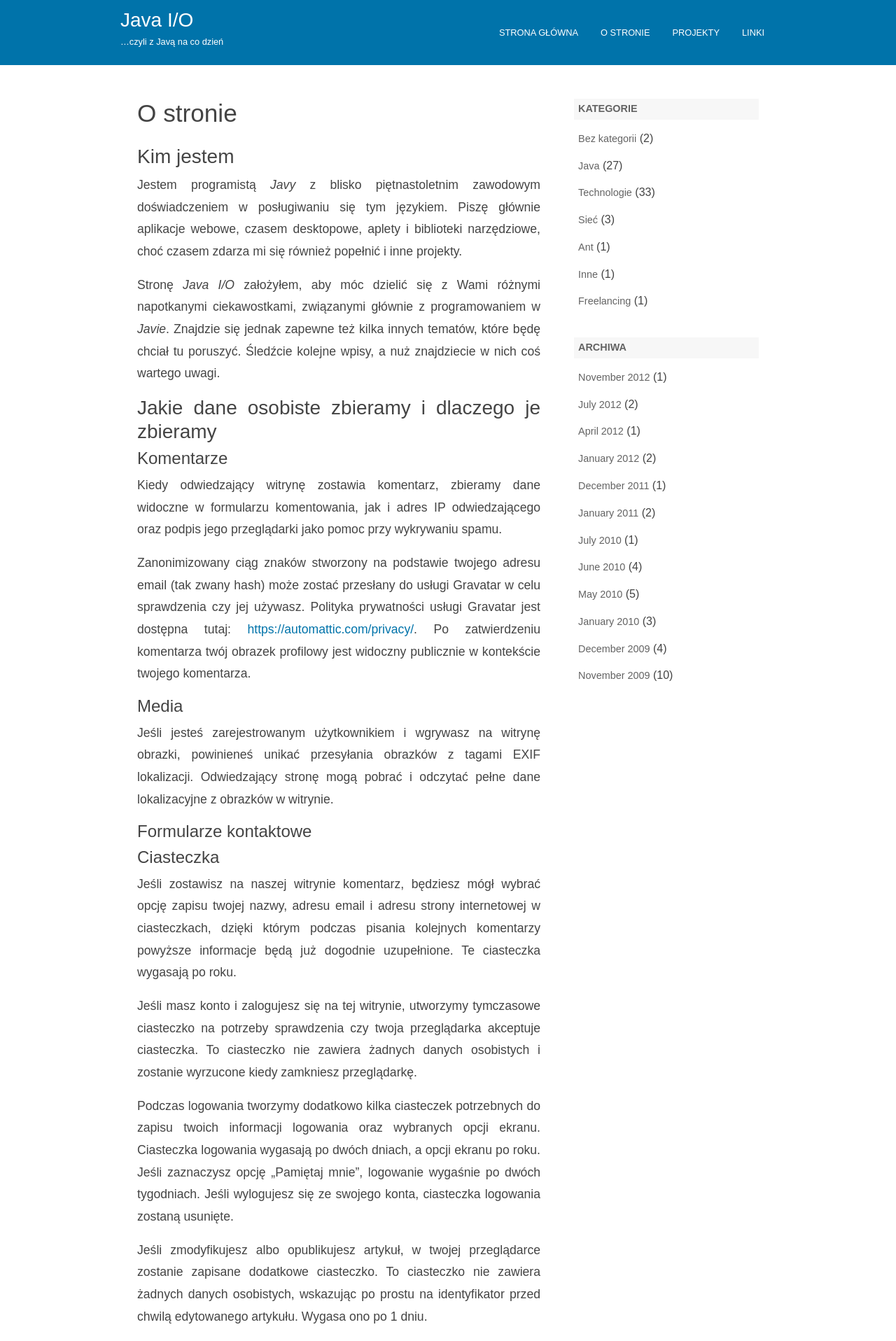
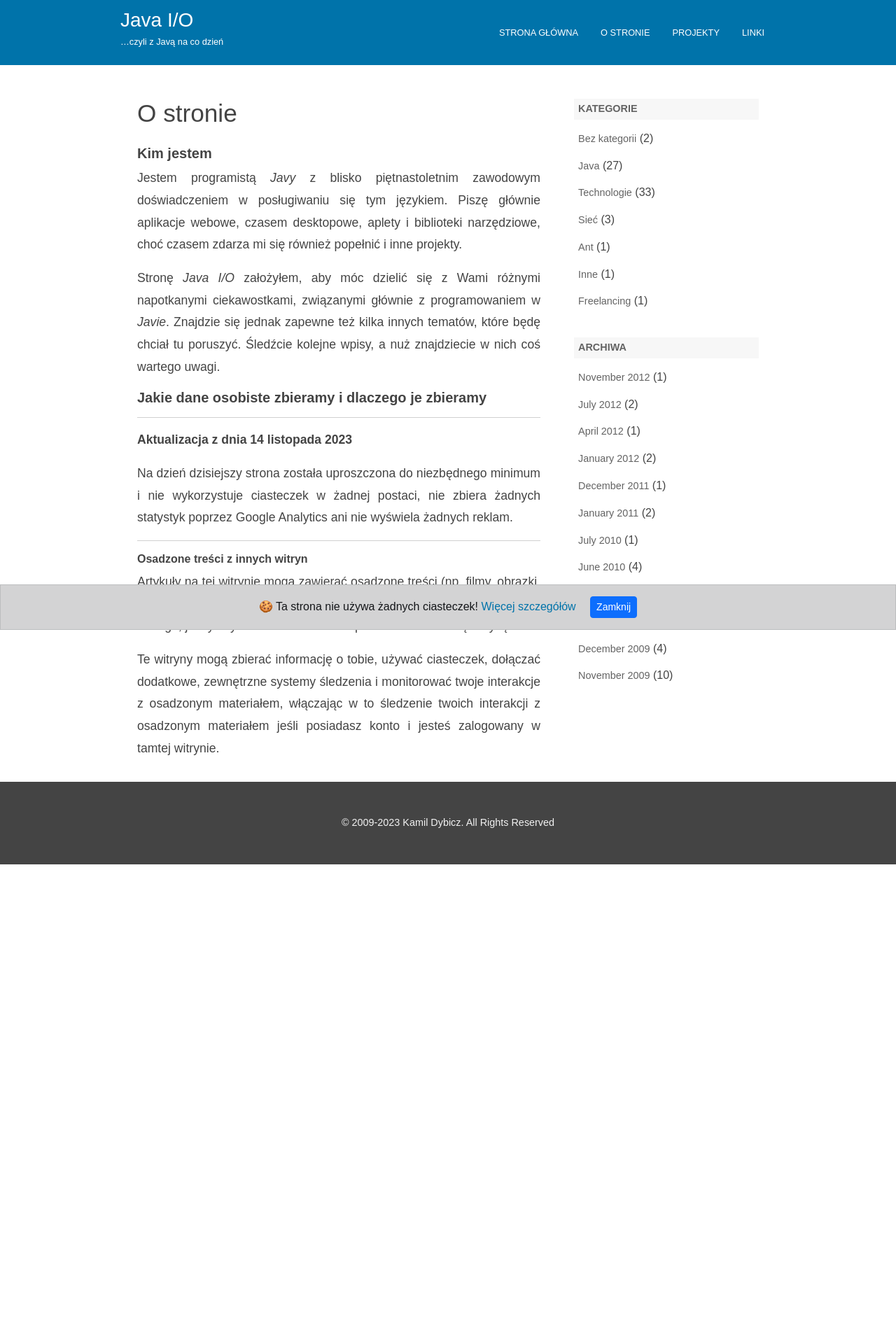
Before and after one commit to kdybicz/kdybicz.github.io, a Jekyll site: the page built from about.markdown, in a window 1280 px wide. Shown: the top 1916 px of the page at 70% size. Built offline with Jekyll 4.4.1, drawn with Linux system fonts in a browser that asks for light colours; some web fonts are replaced; after the commit the page ends 1235 px from its top, so only the background shows below that; some of the changed text lies outside the part shown.

Commit message:
cookie banner and simplified about page

```diff
--- /dev/null
+++ b/_includes/cookies.html
@@ -0,0 +1,11 @@
+<!-- Cookie Banner -->
+<div id="cookie-banner" class="alert alert-dark text-center mb-0" role="alert">
+  🍪 Ta strona nie używa żadnych ciasteczek!
+  <a href="{% link about.markdown %}" target="blank">Więcej szczegółów</a>
+  <button type="button" class="btn btn-primary btn-sm ms-3" onclick="window.hideCookieBanner()">
+    Zamknij
+  </button>
+</div>
+
+<script src="/assets/js/cookies.js"></script>
+<!-- End of Cookie Banner -->
--- a/_layouts/base.html
+++ b/_layouts/base.html
@@ -28,6 +28,8 @@
 
     {% include footer.html %}
 
+    {% include cookies.html %}
+
     <script src="https://cdn.jsdelivr.net/npm/bootstrap@5.2.3/dist/js/bootstrap.bundle.min.js" integrity="sha384-kenU1KFdBIe4zVF0s0G1M5b4hcpxyD9F7jL+jjXkk+Q2h455rYXK/7HAuoJl+0I4" crossorigin="anonymous"></script>
 
   </body>
--- a/about.markdown
+++ b/about.markdown
@@ -4,16 +4,23 @@ title: O stronie
 permalink: /o-stronie/
 ---
 
-### Kim jestem
+##### **Kim jestem**
 
 Jestem programistą *Javy* z blisko piętnastoletnim zawodowym doświadczeniem w posługiwaniu się tym językiem. Piszę głównie aplikacje webowe, czasem desktopowe, aplety i biblioteki narzędziowe, choć czasem zdarza mi się również popełnić i inne projekty.
 
 Stronę *Java I/O* założyłem, aby móc dzielić się z Wami różnymi napotkanymi ciekawostkami, związanymi głównie z programowaniem w *Javie*. Znajdzie się jednak zapewne też kilka innych tematów, które będę chciał tu poruszyć. Śledźcie kolejne wpisy, a nuż znajdziecie w nich coś wartego uwagi.
 
 
-### Jakie dane osobiste zbieramy i dlaczego je zbieramy
+##### **Jakie dane osobiste zbieramy i dlaczego je zbieramy**
 
-#### Komentarze
+---
+**Aktualizacja z dnia 14 listopada 2023**
+
+Na dzień dzisiejszy strona została uproszczona do niezbędnego minimum i nie wykorzystuje ciasteczek w żadnej postaci, nie zbiera żadnych statystyk poprzez Google Analytics ani nie wyświela żadnych reklam.
+
+---
+
+<!-- #### Komentarze
 
 Kiedy odwiedzający witrynę zostawia komentarz, zbieramy dane widoczne w formularzu komentowania, jak i adres IP odwiedzającego oraz podpis jego przeglądarki jako pomoc przy wykrywaniu spamu.
 
@@ -36,22 +43,22 @@ Jeśli masz konto i zalogujesz się na tej witrynie, utworzymy tymczasowe ciaste
 
 Podczas logowania tworzymy dodatkowo kilka ciasteczek potrzebnych do zapisu twoich informacji logowania oraz wybranych opcji ekranu. Ciasteczka logowania wygasają po dwóch dniach, a opcji ekranu po roku. Jeśli zaznaczysz opcję „Pamiętaj mnie”, logowanie wygaśnie po dwóch tygodniach. Jeśli wylogujesz się ze swojego konta, ciasteczka logowania zostaną usunięte.
 
-Jeśli zmodyfikujesz albo opublikujesz artykuł, w twojej przeglądarce zostanie zapisane dodatkowe ciasteczko. To ciasteczko nie zawiera żadnych danych osobistych, wskazując po prostu na identyfikator przed chwilą edytowanego artykułu. Wygasa ono po 1 dniu.
+Jeśli zmodyfikujesz albo opublikujesz artykuł, w twojej przeglądarce zostanie zapisane dodatkowe ciasteczko. To ciasteczko nie zawiera żadnych danych osobistych, wskazując po prostu na identyfikator przed chwilą edytowanego artykułu. Wygasa ono po 1 dniu. -->
 
 
-#### Osadzone treści z innych witryn
+###### **Osadzone treści z innych witryn**
 
 Artykuły na tej witrynie mogą zawierać osadzone treści (np. filmy, obrazki, artykuły itp.). Osadzone treści z innych witryn zachowują się analogicznie do tego, jakby użytkownik odwiedził bezpośrednio konkretną witrynę.
 
 Te witryny mogą zbierać informację o tobie, używać ciasteczek, dołączać dodatkowe, zewnętrzne systemy śledzenia i monitorować twoje interakcje z osadzonym materiałem, włączając w to śledzenie twoich interakcji z osadzonym materiałem jeśli posiadasz konto i jesteś zalogowany w tamtej witrynie.
 
 
-#### Analiza statystyk
+<!-- #### Analiza statystyk
 
-Wykorzystuję zanonimizowane dane do analizy ruchu interntetowego na poniższej stronie przy użyciu Google Analytics oraz dostarczania reklam poprzez Google Ads.
+Wykorzystuję zanonimizowane dane do analizy ruchu interntetowego na poniższej stronie przy użyciu Google Analytics oraz dostarczania reklam poprzez Google Ads. -->
 
 
-### Z kim dzielimy się danymi
+<!-- ### Z kim dzielimy się danymi
 
 Dane zebrane podczas wizyt na poniższej stronie nie są udostępniane firmom trzecim.
 
@@ -70,4 +77,4 @@ Jeśli masz konto użytkownika albo dodałeś komentarze w tej witrynie, możesz
 
 ### Gdzie przesyłamy dane
 
-Komentarze gości mogą być sprawdzane za pomocą automatycznej usługi wykrywania spamu.
+Komentarze gości mogą być sprawdzane za pomocą automatycznej usługi wykrywania spamu. -->
--- a/assets/css/blog.css
+++ b/assets/css/blog.css
@@ -1,3 +1,5 @@
+@import "cookies.css";
+
 /*
  * Main styles
  */
--- /dev/null
+++ b/assets/css/cookies.css
@@ -0,0 +1,9 @@
+#cookie-banner {
+  position: fixed;
+  bottom: 0;
+  left: 0;
+  width: 100%;
+  z-index: 999;
+  border-radius: 0;
+  display: none;
+}
--- /dev/null
+++ b/assets/js/cookies.js
@@ -0,0 +1,28 @@
+/* Javascript to show and hide cookie banner using localstorage */
+/* Shows the Cookie banner */
+function showCookieBanner(){
+  let cookieBanner = document.getElementById("cookie-banner");
+  cookieBanner.style.display = "block";
+ }
+
+ /* Hides the Cookie banner and saves the value to localstorage */
+ function hideCookieBanner(){
+  localStorage.setItem("isCookieBannerHidden", "yes");
+  let cookieBanner = document.getElementById("cookie-banner");
+  cookieBanner.style.display = "none";
+ }
+
+ /* Checks the localstorage and shows Cookie banner based on it. */
+ function initializeCookieBanner(){
+  let isCookieBannerHidden = localStorage.getItem("isCookieBannerHidden");
+  if(isCookieBannerHidden === null)
+  {
+   localStorage.setItem("isCookieBannerHidden", "no");
+   showCookieBanner();
+  }
+  if(isCookieBannerHidden === "no"){
+   showCookieBanner();
+  }
+ }
+
+ window.onload = initializeCookieBanner();
```
